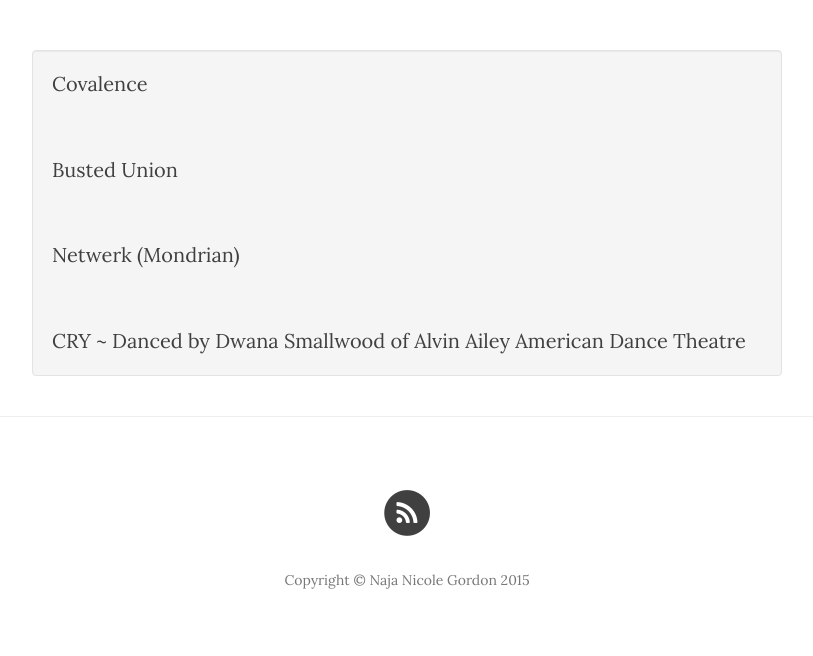
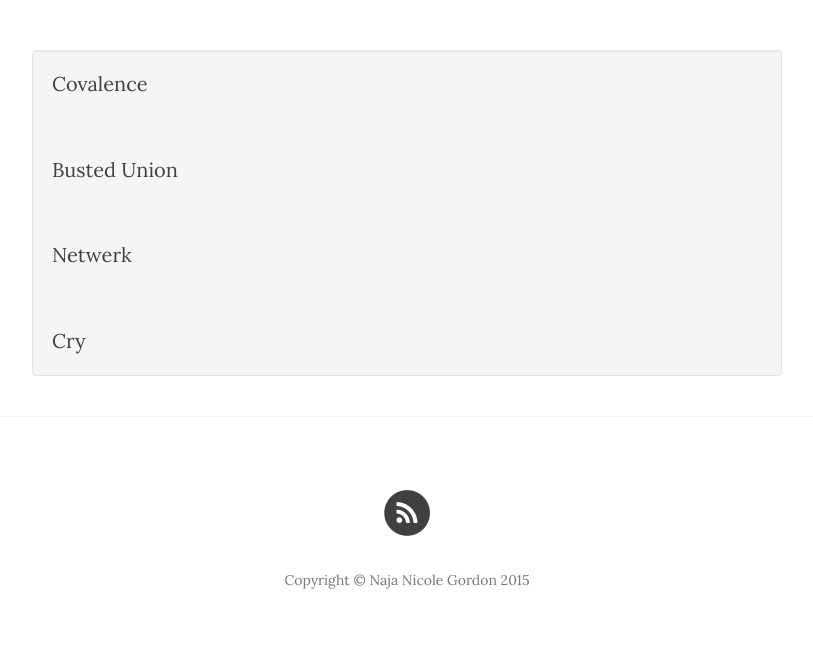
Before and after one commit to NajaNicoleGordon/NajaNicoleGordon.github.io, a Jekyll site: the page built from archives.html, in a window 1280 px wide. Shown: the part 422-1078 px from the top of the page, without its empty margins (233-1046 px from the left). Built offline with Jekyll 4.4.1, drawn with Linux system fonts in a browser that asks for light colours; nearby versions of some CDN libraries.

Commit message:
Update archives.html

```diff
--- a/archives.html
+++ b/archives.html
@@ -13,10 +13,10 @@ header-img: "img/sittingoprah.jpg"
 <a href="http://www.asadance.org/footage/"> Busted Union</a>
 <br><br><br>
 
-<a href="https://www.youtube.com/watch?v=DYTIkqnAWJg"> Netwerk (Mondrian) </a>
+<a href="https://www.youtube.com/watch?v=DYTIkqnAWJg"> Netwerk </a>
 <br><br><br>
 
-<a href="https://www.youtube.com/watch?v=6vof8M_jzik">CRY ~ Danced by Dwana Smallwood of Alvin Ailey American Dance Theatre</a>
+<a href="https://www.youtube.com/watch?v=6vof8M_jzik">Cry</a>
 
 </div>
 
```
